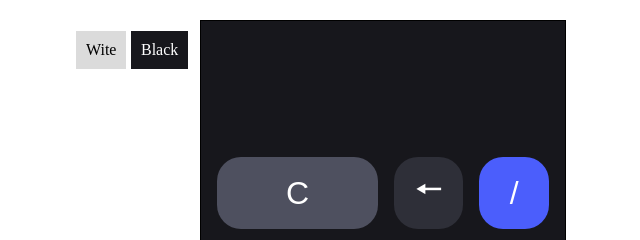
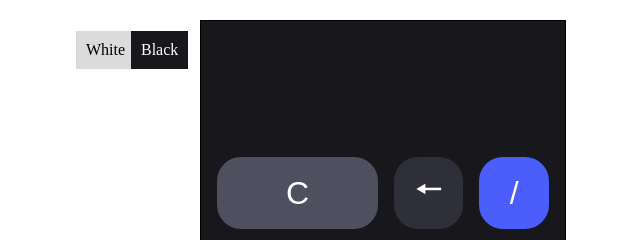
Before and after one commit to naberalgamma/Calculator, a plain HTML site: page index.html in a window 1280 px wide. Shown: the top 240 px of the page, 200-840 px from the left. Drawn offline with Linux system fonts and the light colour scheme.

Commit message:
change wrong word

```diff
--- a/index.html
+++ b/index.html
@@ -8,10 +8,9 @@
     <title>Document</title>
     <link rel="stylesheet" href="style.css">
 </head>
-
 <body>
     <div class="calc">
-        <div class="white">Wite</div>
+        <div class="white">White</div>
         <div class="black">Black</div>
         <output type="text" class="tablo"></output>
         <div class="first-line">
```
